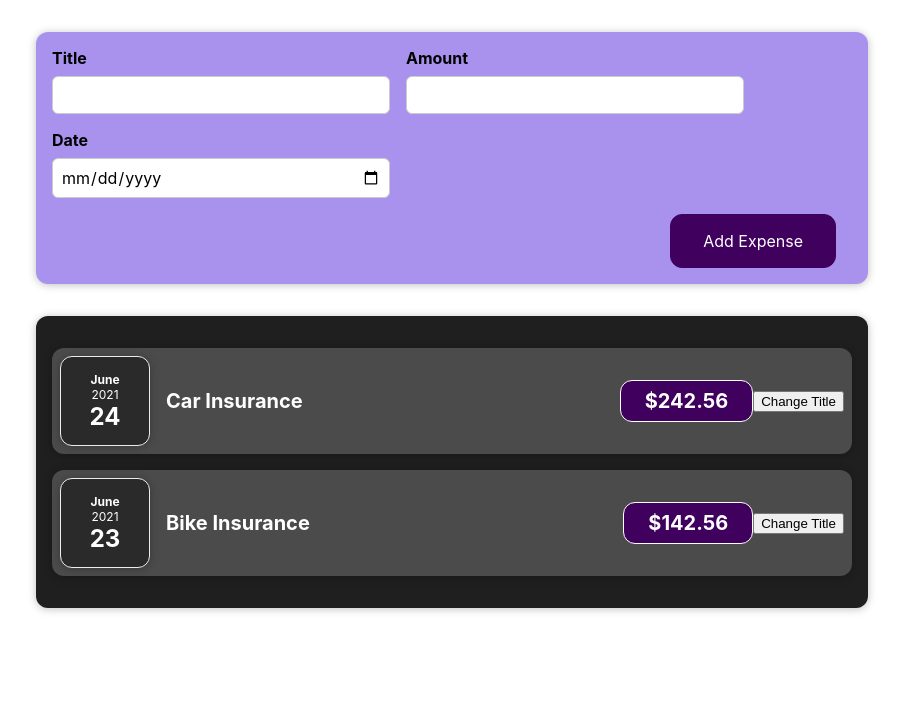
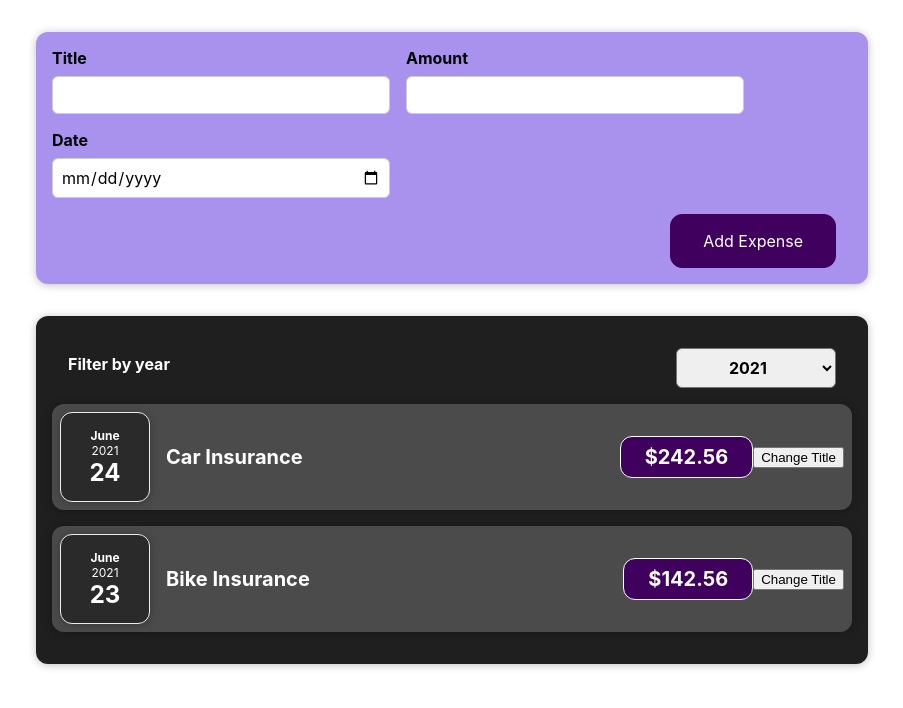
Before and after one commit to AnirupPat/reactjs-expense-report, a React (Create React App) app: page / in a window 1280 px wide. Shown: the top 708 px of the page, without its empty margins (188-1091 px from the left). Built offline with nearby package versions, Linux system fonts and the light colour scheme.

Commit message:
ExpenseFilter Component

```diff
--- a/src/components/Expenses/Expenses.js
+++ b/src/components/Expenses/Expenses.js
@@ -1,11 +1,20 @@
+import { useState } from 'react';
 import "./Expenses.css";
 import ExpenseItem from "./ExpenseItem";
+import ExpresesFilter from './ExpensesFilter';
 import Card from "../UI/Card";
 
 const Expenses = (props) => {
+  const [filteredYear, setFilteredYear] = useState('2021');
   let expense = props.expenseData;
+  const handleProcessSelectedYear = (selectedYear) => {
+    console.log(selectedYear);
+    setFilteredYear(selectedYear);
+  }
   return (
+    <div>
     <Card className="expenses">
+    <ExpresesFilter selected={filteredYear} getSelectedYear={handleProcessSelectedYear} />
     <ExpenseItem
       title={expense[0].title}
       amount={expense[0].amount}
@@ -17,6 +26,7 @@ const Expenses = (props) => {
       date={expense[1].date}
     ></ExpenseItem>
   </Card>
+    </div>
   );
 }
 
--- /dev/null
+++ b/src/components/Expenses/ExpensesFilter.css
@@ -0,0 +1,24 @@
+.expenses-filter {
+    color: white;
+    padding: 0 1rem;
+  }
+
+  .expenses-filter__control {
+    display: flex;
+    width: 100%;
+    align-items: center;
+    justify-content: space-between;
+    margin: 1rem 0;
+  }
+
+  .expenses-filter label {
+    font-weight: bold;
+    margin-bottom: 0.5rem;
+  }
+
+  .expenses-filter select {
+    font: inherit;
+    padding: 0.5rem 3rem;
+    font-weight: bold;
+    border-radius: 6px;
+  }
--- /dev/null
+++ b/src/components/Expenses/ExpensesFilter.js
@@ -0,0 +1,23 @@
+import "./ExpensesFilter.css";
+
+const ExpensesFilter = (props) => {
+    const handleFetchYear = (event) => {
+        // console.log(event.target.value)
+        props.getSelectedYear(event.target.value);
+    }
+  return (
+    <div className="expenses-filter">
+      <div className="expenses-filter__control">
+        <label>Filter by year</label>
+        <select value={props.selected} onChange={handleFetchYear}>
+          <option value="2022">2022</option>
+          <option value="2021">2021</option>
+          <option value="2020">2020</option>
+          <option value="2019">2019</option>
+        </select>
+      </div>
+    </div>
+  );
+};
+
+export default ExpensesFilter;
```
Lines whose indentation alone changed are shown as unchanged.
